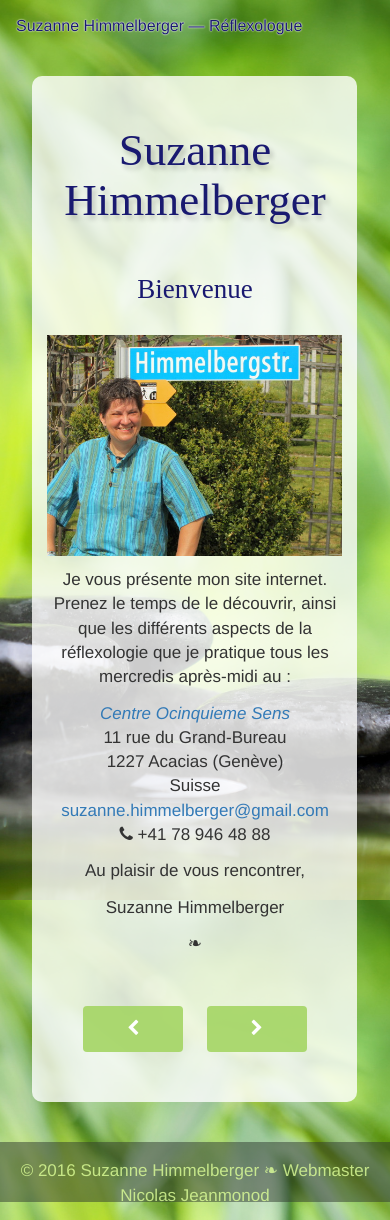
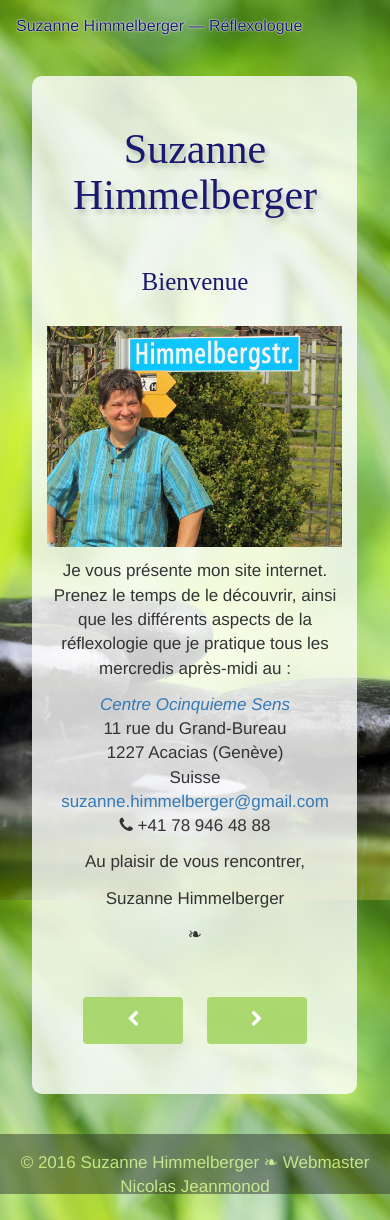
Before and after one commit to reflexohub/site-web-v1-test, a Jekyll site: the page built from 01-accueil.md, in a window 390 px wide. Built offline with Jekyll 4.4.1, drawn with Linux system fonts in a browser that asks for light colours; nearby versions of some CDN libraries; some web fonts are replaced.

Commit message:
taill h1 pour portable

```diff
--- a/assets/css/style.scss
+++ b/assets/css/style.scss
@@ -42,8 +42,8 @@ $section-bkg-color:  rgba( 255, 255, 255, 0.8 );
 section h1 { text-shadow: 3px 4px 5px hsla( 0, 100%, 0%, .2 ); }
 
 @media( max-width: 543px ){
-	section h1 { font-size: floor(($font-size-h1 * 0.75)); }
-	section h2 { font-size: floor(($font-size-h2 * 0.75)); }
+	section h1 { font-size: floor(($font-size-h1 * 0.7)); }
+	section h2 { font-size: floor(($font-size-h2 * 0.7)); }
 	.navbar-brand { font-size: 12pt; }
 }
 @media ( min-width: 544px ) and ( max-width: 767px ){
```
